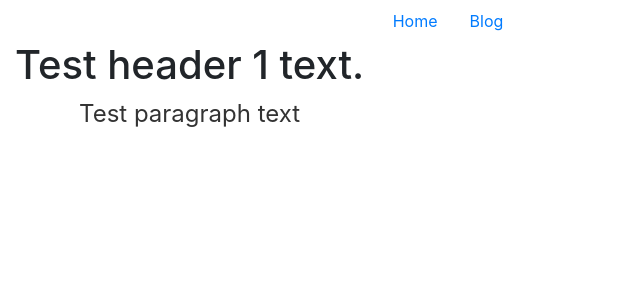
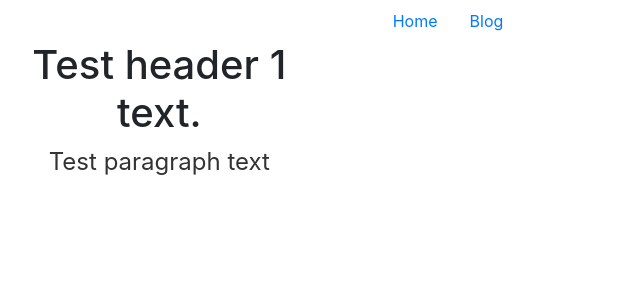
Before and after one commit to emilyripka/nano_NMR, a Jekyll site: the page built from index.html, in a window 1280 px wide. Shown: the top 300 px of the page, without its empty margins (0-640 px from the left). Built offline with Jekyll 4.4.1, drawn with Linux system fonts in a browser that asks for light colours.

Commit message:
center content

```diff
--- a/_layouts/default.html
+++ b/_layouts/default.html
@@ -30,11 +30,20 @@
                <a class="nav-link" href="/nano_NMR/blog/">Blog</a>
             </li>
          </ul>
-         <div class='container-fluid'>
+	 <div class='container-fluid'>
+            <div class="row col-centered text-center">
+                <div class="col-md-4">
+		   {{ content }}
+                </div>
+            </div>
+	 </div>
+         <!--div class='container-fluid'>
             <div class="row" style="border: none">
 	       <div class="col-sm-12;" align='center'>
                   {{ content }}
                </div>
+	    </div>
+	 </div-->
          <div class="footer">
          </div>
       </div>
--- a/css/main.css
+++ b/css/main.css
@@ -3,11 +3,10 @@ body {
     margin: 60px auto;
     width: 70%;
 }
-/*
-div {
-    background-color: #F9F9F9
+.row.col-centered > [class*='col-'] {
+    display: inline-block;
+    float: none;
 }
-*/
 nav ul, footer ul {
     font-family:'Helvetica', 'Arial', 'Sans-Serif';
     padding: 0px;
```
